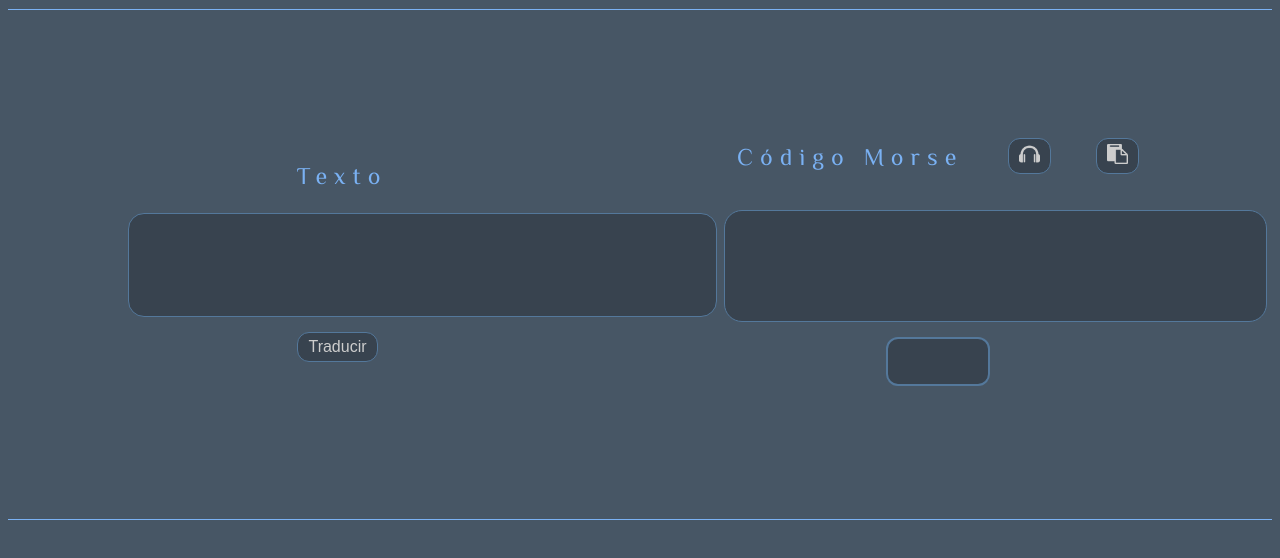
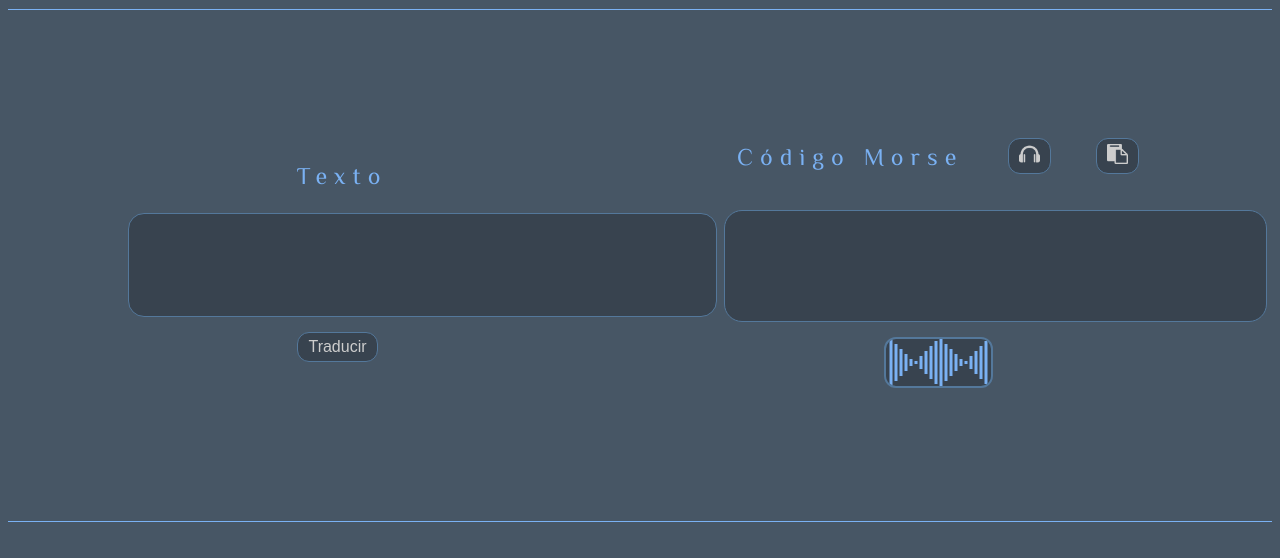
Before and after one commit to UCC-LabCompu2/proyecto2023-tricherri-ojeda, a plain HTML site: page index.html in a window 1280 px wide. Both pictures are taken after a click on the button 1029 px from the left and 284 px from the top of the page. Shown: the part 128-686 px from the top of the page. Drawn offline with Linux system fonts and the light colour scheme.

Commit message:
Se termino, se agrego grafico canvas

```diff
--- a/Funciones.js
+++ b/Funciones.js
@@ -153,3 +153,37 @@ let borrarCanvas = () =>{
 
     ctx.clearRect(0, 0, canvas.width, canvas.height);
 }
+
+let dibujarOndas = () => {
+    const canvas = document.getElementById("canvas");
+    const ctx = canvas.getContext("2d");
+
+    const xInicial = 5;
+    const xFinal = 50 ;
+    let y = 0;
+
+    for (let x = xInicial; x <= xFinal; x += 5) {
+        ctx.beginPath();
+        ctx.moveTo(x, y);
+        ctx.lineTo(x, canvas.height - y);
+        ctx.strokeStyle = "#7ab1f3";
+        ctx.lineWidth = 3;
+        ctx.stroke();
+        y=y+5;
+    }
+
+    y=0;
+    const inicioX = 55;
+    const finX = 100 ;
+
+
+    for (let x = inicioX; x <= finX; x += 5) {
+        ctx.beginPath();
+        ctx.moveTo(x, y);
+        ctx.lineTo(x, canvas.height - y);
+        ctx.strokeStyle = "#7ab1f3";
+        ctx.lineWidth = 3;
+        ctx.stroke();
+        y=y+5;
+    }
+}
--- a/estilo.css
+++ b/estilo.css
@@ -121,8 +121,6 @@ button:hover {
 
 canvas {
     margin-top: 10px;
-    width: 100px;
-    height: 45px;
     border: 2px solid #54789b;
     border-radius: 12px;
     background-color: #38434f;
--- a/index.html
+++ b/index.html
@@ -31,14 +31,14 @@
         <p id="Codigo_Morse">
             <!--- <label for="codigo">Código Morse</label> --->
             Código Morse
-            <button type="button" onclick="reproducir()"><img id="Simbolo_Play" src="Imágenes/simbolo_auris_gris.png" alt="Icono de auriculares"></button>
+            <button type="button" onclick="reproducir();dibujarOndas()"><img id="Simbolo_Play" src="Imágenes/simbolo_auris_gris.png" alt="Icono de auriculares"></button>
             <button type="button" onclick="copiar()"><img id="Simbolo_Copiar" src="Imágenes/simbolo_copiar_gris.png" alt="Icono de copiar texto">
             </button>
         </p>
         <!---<label for="codigo"></label> --->
         <!--- <textarea id="codigo" rows="6.7" cols="70"> </textarea> --->
         <span id="resultado" class="cajaCodigo"></span>
-        <canvas id="canvas"></canvas>
+        <canvas id="canvas" width="105" height="47"></canvas>
     </div>
     <dialog id="myDialog">
         <h3>Error al Ingresar Datos</h3>
```
